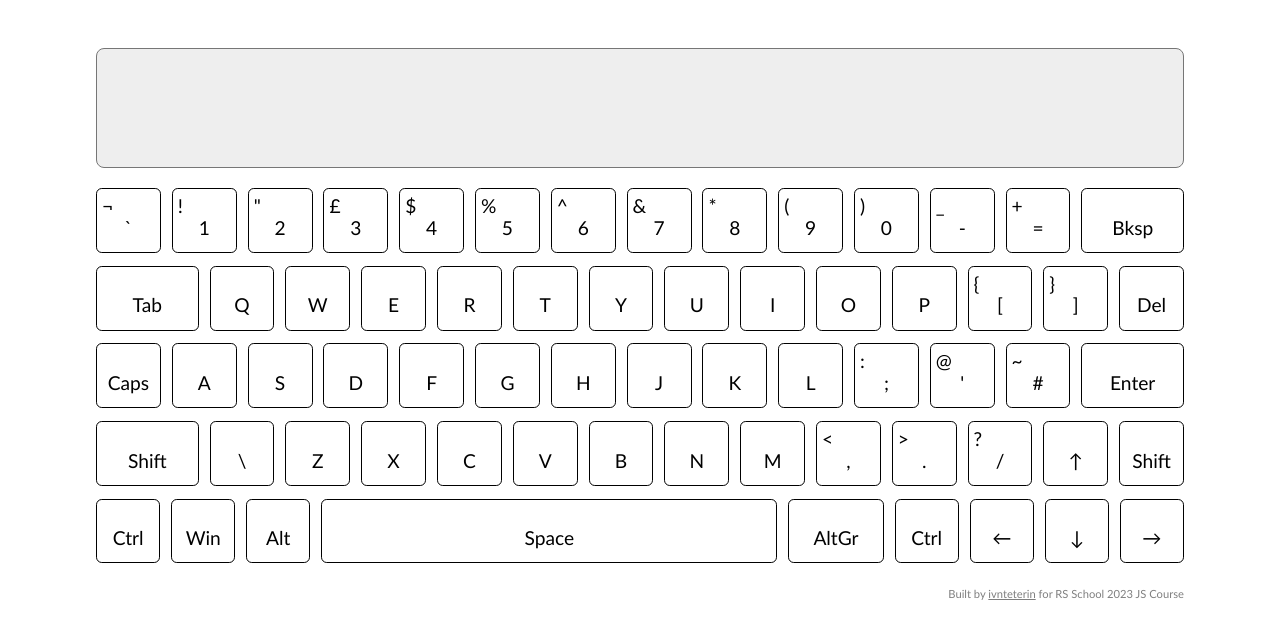
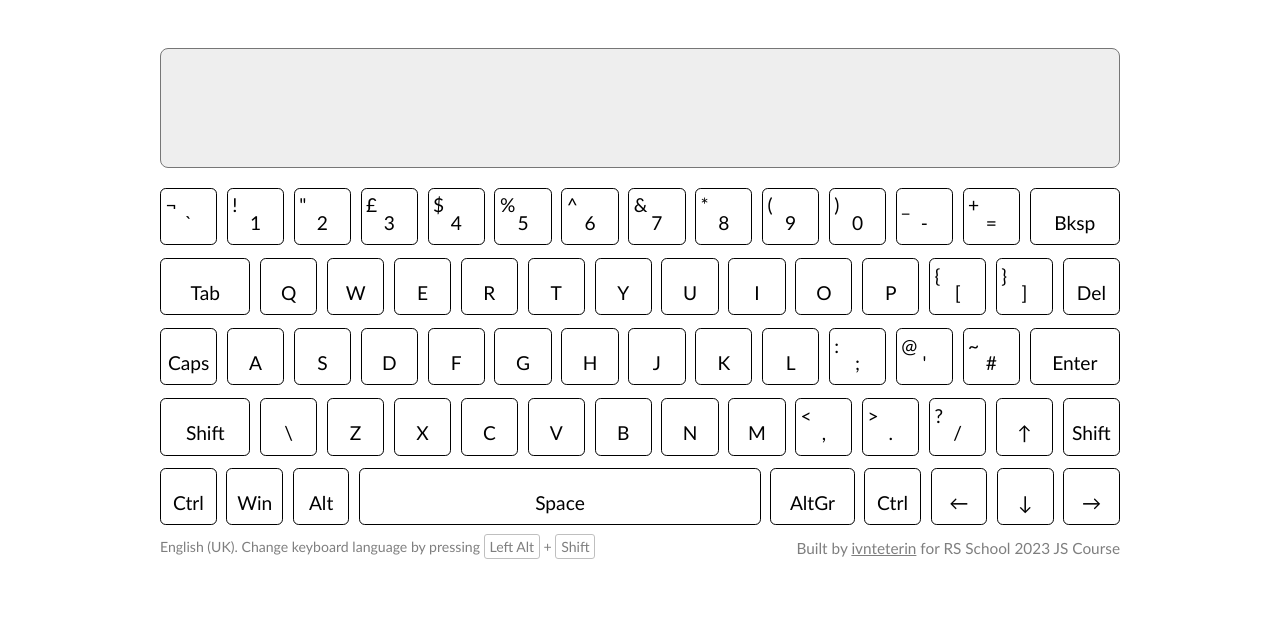
Before and after one commit to ivnteterin/virtual-keyboard, a website with bundled scripts: page index.html in a window 1280 px wide. Built offline with nearby package versions, Linux system fonts and the light colour scheme.

Commit message:
feat: add body el changes

```diff
--- a/app.js
+++ b/app.js
@@ -9,6 +9,7 @@ import {
   makeInactive,
   btns,
   altGrInstance,
+  langChange,
 } from './utils.js';
 
 window.onload = addVirtualKeyboard;
@@ -17,12 +18,14 @@ function addVirtualKeyboard() {
   document.body.style.cssText = `
     margin: 0 auto;
     padding-top: 3rem;
+    position:relative;
     box-sizing: border-box;
-    width:85%;`;
+    width:75%;`;
 
   document.body.appendChild(screen);
   document.body.appendChild(keyboardBody);
   document.body.appendChild(footer);
+  document.body.appendChild(langChange);
 
   addRows(Object.keys(data).length, keyboardBody, data);
 
--- a/footer.js
+++ b/footer.js
@@ -1,10 +1,11 @@
 const footer = document.createElement('div');
 footer.style.cssText = `
+    opacity:0.5;
+    display:inline-block;
     float:right;
-    opacity:0.5;
+    position:relative;
     font-family: 'Trebuchet MS', sans-serif;
-    font-size:.7rem;
   `;
-footer.innerHTML = `<p>Built by <a style="color:black";text-decoration:none;" href="https://github.com/ivnteterin">ivnteterin</a> for RS School 2023 JS Course</p>`;
+footer.innerHTML = `<p style="font-size:1.2vw; display:inline-block; margin:0">Built by <a style="color:black";text-decoration:none;" href="https://github.com/ivnteterin">ivnteterin</a> for RS School 2023 JS Course</p>`;
 
 export default footer;
--- a/index.html
+++ b/index.html
@@ -4,6 +4,7 @@
     <meta charset="UTF-8" />
     <meta http-equiv="X-UA-Compatible" content="IE=edge" />
     <meta name="viewport" content="width=device-width, initial-scale=1.0" />
+    <link rel="icon" type="image/x-icon" href="/icons/favicon.png" />
     <title>Virtual Keyboard</title>
     <script type="module" src="app.js"></script>
   </head>
--- a/screen.js
+++ b/screen.js
@@ -7,6 +7,8 @@ screen.style.cssText = `
   width: 100%;
   min-height: 7.5rem;
   box-sizing: border-box;
+  font-size:1.5rem;
+  font-family: 'Courier New', monospace;
   border-radius: .5rem;
   caret-color: transparent;
   background: #eee;
--- a/utils.js
+++ b/utils.js
@@ -87,11 +87,38 @@ export const addRow = (row, parent, btns) => {
 
 export const altGrInstance = document.createElement('div');
 altGrInstance.style.cssText = `
-    float:left;
     opacity:0.5;
+    display:block;
     font-family: 'Trebuchet MS', sans-serif;
     font-size:.7rem;
   `;
-altGrInstance.innerHTML = `<p>AltGr (Alt Graph) is interpreted by Windows as <span style="padding:.2rem .3rem; border:1px solid gray; border-radius: 3px;">Ctrl</span>&nbsp;+&nbsp;<span style="padding:.2rem .3rem;  border:1px solid gray; border-radius: 3px;" >Alt</span>.</p>`;
+altGrInstance.innerHTML = `<p style=" font-size:1.1vw;display:inline-block;">AltGr (Alt Graph) is interpreted by Windows as <span style="padding:.2rem .3rem; border:1px solid gray; border-radius: 3px;">Ctrl</span>&nbsp;+&nbsp;<span style="padding:.2rem .3rem;  border:1px solid gray; border-radius: 3px;" >Alt</span></p>`;
 
-export default altGrInstance;
+export const langChange = document.createElement('div');
+langChange.style.cssText = `
+    opacity:0.5;
+    display:inline-block;
+    font-family: 'Trebuchet MS', sans-serif;
+    font-size:1.1vw;
+  `;
+langChange.innerHTML = `<p style="font-size:1.1vw; display:inline-block;margin:0">English (UK). Change keyboard language by pressing <span style="padding:.2rem .3rem; border:1px solid gray; border-radius: 3px;">Left Alt</span>&nbsp;+&nbsp;<span style="padding:.2rem .3rem; border:1px solid gray; border-radius: 3px;">Shift</span></p>`;
+
+let firstButtonClicked = false;
+let secondButtonClicked = false;
+
+// function changeLang() {
+//   firstButtonClicked = false;
+//   secondButtonClicked = false;
+//   console.log(
+//     'this is your function you want to run only after 2 button is clicked'
+//   );
+// }
+
+// button_1.addEventListener('click', () => {
+//   firstButtonClicked = true;
+//   if (firstButtonClicked && secondButtonClicked) changeLang();
+// });
+// button_2.addEventListener('click', () => {
+//   secondButtonClicked = true;
+//   if (firstButtonClicked && secondButtonClicked) changeLang();
+// });
```
Also changed, not shown: icons/favicon.png (added).
